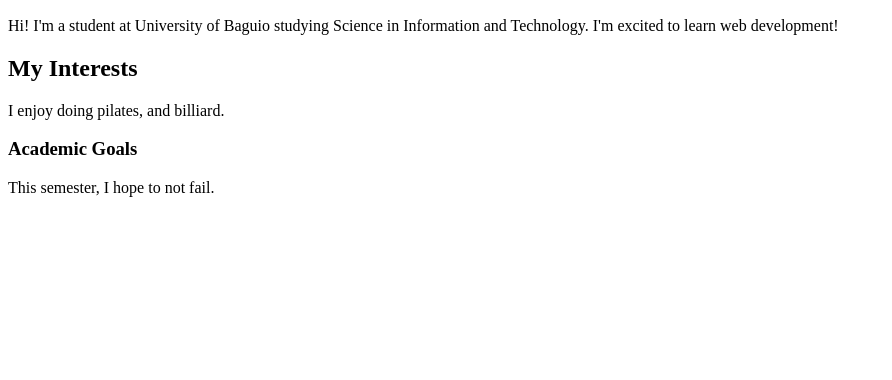
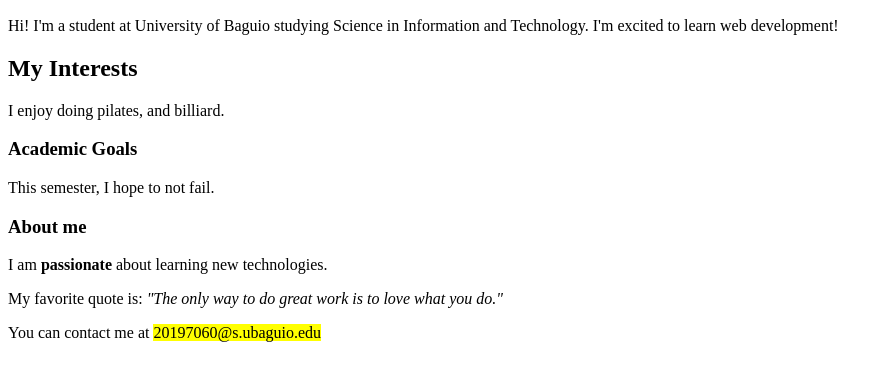
Before and after one commit to calixtoSIT-george/My_webpage, a plain HTML site: page index.html in a window 1280 px wide. Shown: the part 110-490 px from the top of the page, without its empty margins (0-892 px from the left). Drawn offline with Linux system fonts and the light colour scheme.

Commit message:
part 3 and 3.2

```diff
--- a/index.html
+++ b/index.html
@@ -14,5 +14,13 @@
 
     <h3>Academic Goals</h3>
     <p>This semester, I hope to not fail.</p>
+
+    <h3>About me</h3>
+    <p>I am <strong>passionate</strong> about learning new technologies.</p>
+
+    <p>My favorite quote is: <em>"The only way to do great work is to love what you do."</em></p>
+
+    <p>You can contact me at <mark>20197060@s.ubaguio.edu</mark></p>
+
 </body>
     </html>
```
